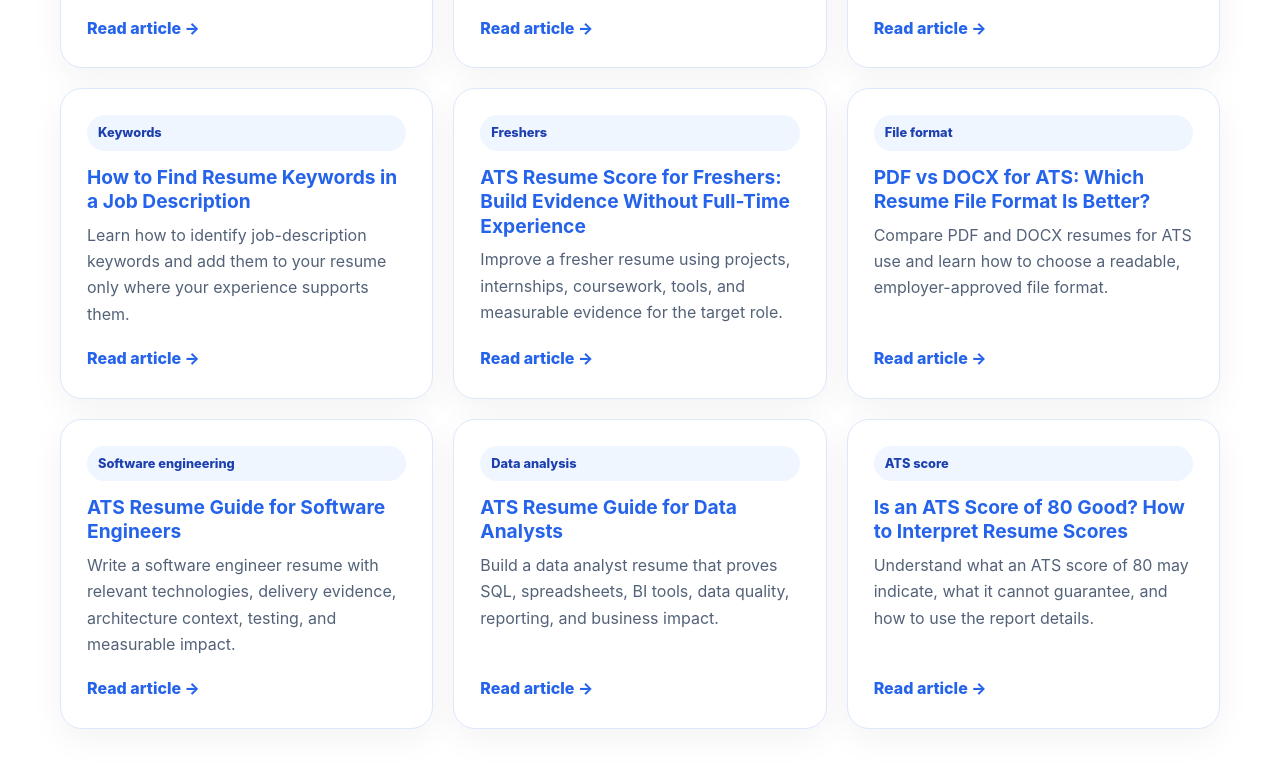
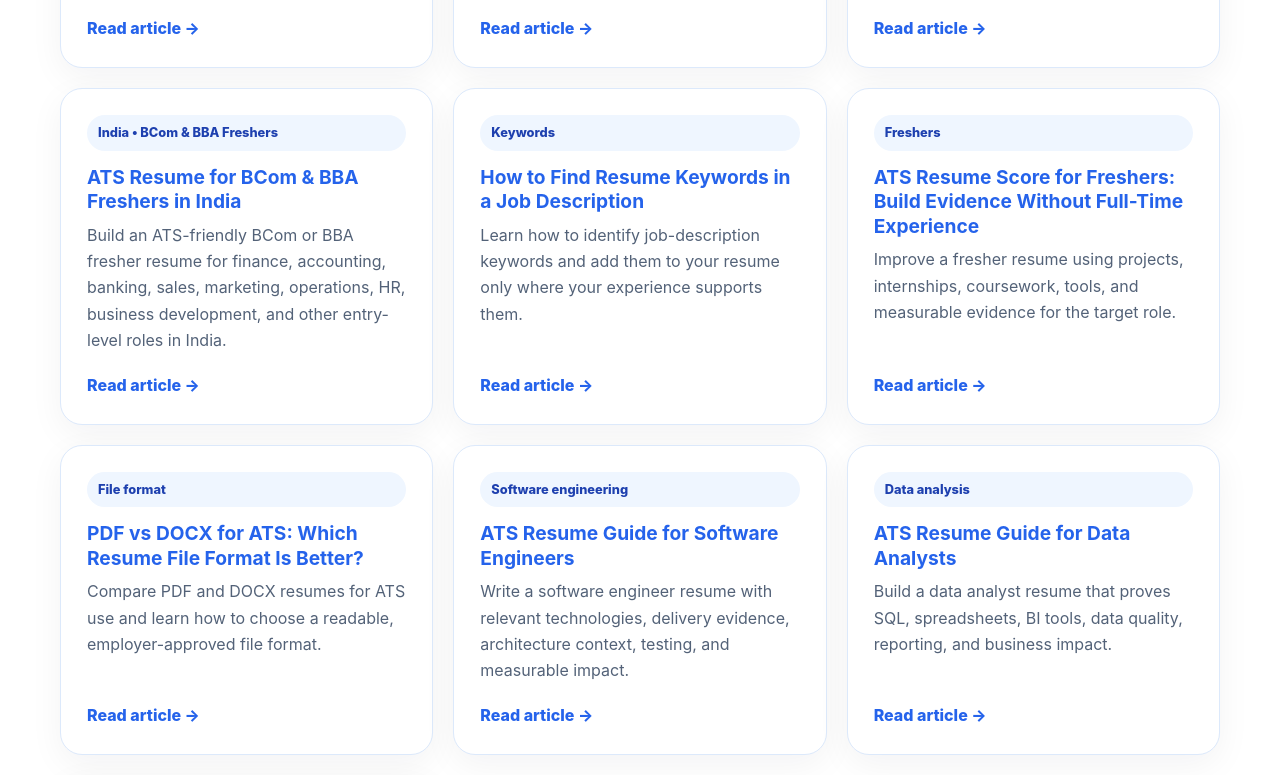
Before and after one commit to rubesh-code/ats-scan-ai-website, a website: page site/blog/index.html in a window 1280 px wide. Shown: the part 1192-1967 px from the top of the page. Drawn offline with Linux system fonts and the light colour scheme.

Commit message:
Add article for ATS Resume for BCom & BBA Freshers
Added a new article section for BCom & BBA freshers, including a description and link.

```diff
--- a/site/blog/index.html
+++ b/site/blog/index.html
@@ -166,6 +166,11 @@
         "@type": "Article",
         "name": "ATS Resume for BCA & MCA Freshers in India",
         "url": "https://learn.atsscanai.com/blog/ats-resume-for-bca-mca-freshers-india"
+      },
+      {
+        "@type": "Article",
+        "name": "ATS Resume for BCom & BBA Freshers in India",
+        "url": "https://learn.atsscanai.com/blog/ats-resume-for-bcom-bba-freshers-india"
       }
     ]
   }
@@ -511,6 +516,36 @@
         </article>
 
 
+        <!-- India BCom & BBA Freshers -->
+
+        <article class="card guide-card">
+
+          <span class="guide-tag">
+            India • BCom & BBA Freshers
+          </span>
+
+          <h2>
+            <a href="/blog/ats-resume-for-bcom-bba-freshers-india">
+              ATS Resume for BCom & BBA Freshers in India
+            </a>
+          </h2>
+
+          <p>
+            Build an ATS-friendly BCom or BBA fresher resume for
+            finance, accounting, banking, sales, marketing, operations,
+            HR, business development, and other entry-level roles in India.
+          </p>
+
+          <a
+            class="text-link"
+            href="/blog/ats-resume-for-bcom-bba-freshers-india"
+          >
+            Read article →
+          </a>
+
+        </article>
+
+
         <!-- Keywords -->
 
         <article class="card guide-card">
```
